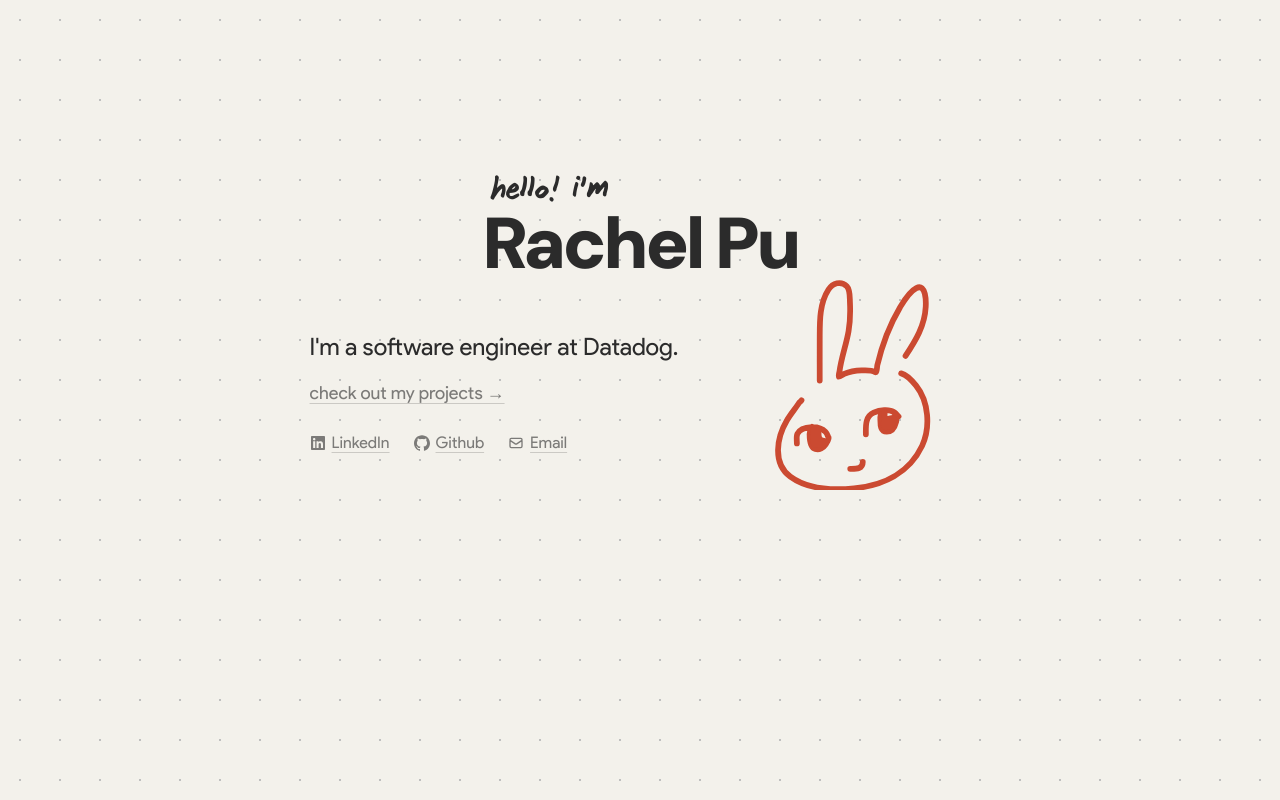
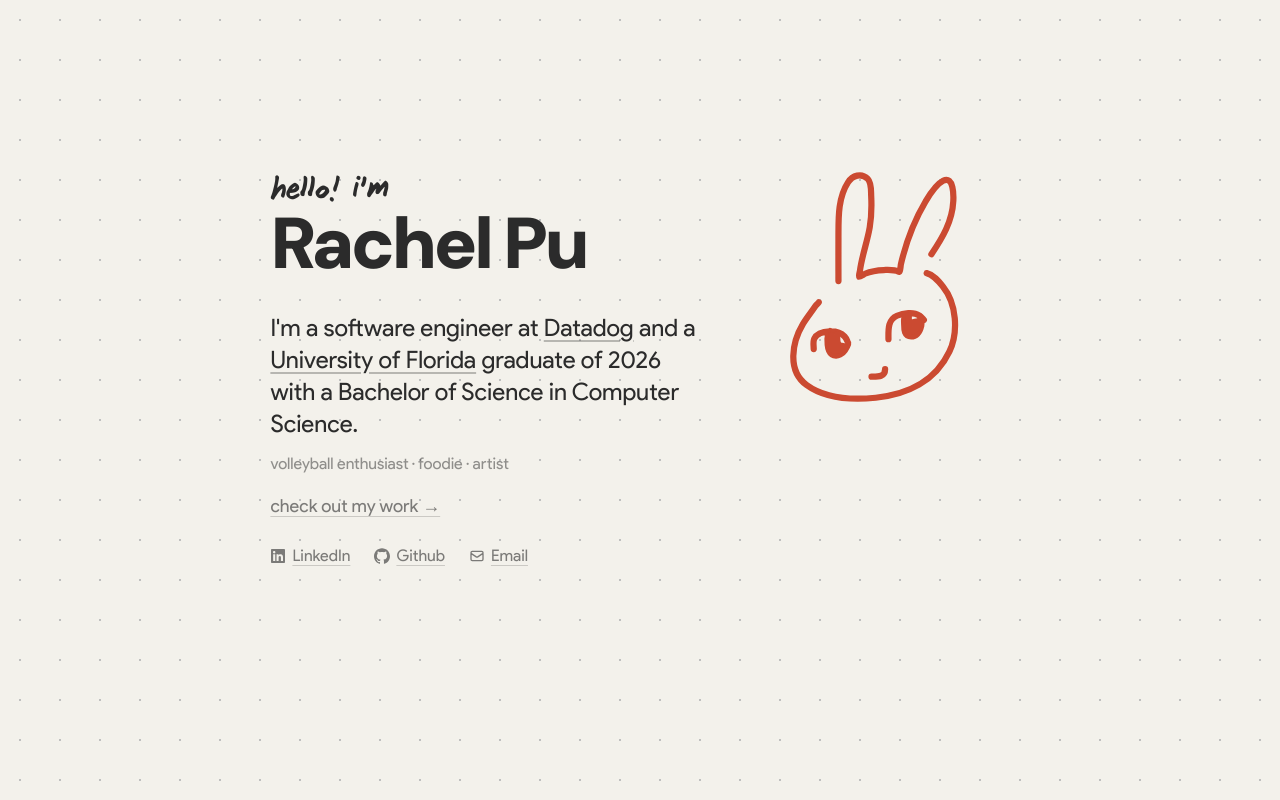
Before and after one commit to rachel-pu/rachel-pu, a Next.js app: page / in a window 1280 px wide. Built offline with nearby package versions, Linux system fonts and the light colour scheme.

Commit message:
adjusted experiences and landing page

```diff
--- a/src/app/page.tsx
+++ b/src/app/page.tsx
@@ -26,11 +26,11 @@ export default function Home() {
     };
 
   return (
-      <div className="min-h-screen flex flex-col">
-          <div className="flex flex-col p-6">
-              {/* header — always visible */}
-              <div className="flex flex-col mt-[12%] mr-auto ml-auto max-w-[60%]" style={{ userSelect: "none" }}>
-                  <motion.h1 className="text-3xl font-janitor text-[#2B2B2B] ml-2"
+    <div className="min-h-screen flex flex-col p-6">
+      <div className="mt-[12%] max-w-[90%] md:max-w-[60%] mx-auto w-full flex flex-row items-start justify-between gap-8" style={{ userSelect: "none" }}>
+        {/* left column: all text content */}
+        <div className="flex flex-col flex-1 min-w-0 mr-12">
+          <motion.h1 className="text-3xl font-janitor text-[#2B2B2B]"
                      initial={{ transform: "translateX(-100px)", opacity: 0 }}
                      animate={{ transform: "translateX(0px)", opacity: 1}}
                      transition={{ type: "spring" }}
@@ -42,11 +42,8 @@ export default function Home() {
             animate={{ transform: "translateY(0px)", opacity: 1}}
             transition={{delay: 0.5}}
             onClick={showProjects ? () => setShowProjects(false) : undefined}
-                  > Rachel Pu
-                  </motion.p>
-              </div>
+          >Rachel Pu</motion.p>
 
-              {/* swappable content */}
           <AnimatePresence mode="wait">
             {!showProjects ? (
               <motion.div
@@ -55,30 +52,34 @@ export default function Home() {
                 animate={{ opacity: 1, y: 0 }}
                 exit={{ opacity: 0, y: -20 }}
                 transition={{ duration: 0.3 }}
-                    className="flex flex-col flex-1"
               >
-                    <div className="items-center flex mb-20 mr-auto ml-auto flex-row max-w-[60%] justify-between" style={{ userSelect: "none" }}>
-                      <div className="flex flex-col max-w-[80%]">
-                        <motion.p className="text-2xl font-product-sans text-[#2B2B2B] mt-4 ml-2"
+                <motion.p className="text-2xl font-product-sans text-[#2B2B2B] mt-8"
                           initial={{ transform: "translateY(10px)", opacity: 0 }}
                           animate={{ transform: "translateY(0px)", opacity: 1}}
                           transition={{delay: 1}}
-                        >I&apos;m a software engineer at Datadog.</motion.p>
+                >{`I'm a software engineer at `}<a href="https://www.datadoghq.com/" target="_blank" rel="noopener noreferrer" className="underline underline-offset-4 decoration-[#2B2B2B]/30 hover:text-[#CB4A31] hover:decoration-[#CB4A31] transition-colors duration-200">Datadog</a>{` and a `}<a href="https://www.ufl.edu/" target="_blank" rel="noopener noreferrer" className="underline underline-offset-4 decoration-[#2B2B2B]/30 hover:text-[#CB4A31] hover:decoration-[#CB4A31] transition-colors duration-200">University of Florida</a>{` graduate of 2026 with a Bachelor of Science in Computer Science.`}</motion.p>
+
+                <motion.p className="text-base font-product-sans text-[#2B2B2B]/50 mt-3"
+                          initial={{ transform: "translateY(10px)", opacity: 0 }}
+                          animate={{ transform: "translateY(0px)", opacity: 1 }}
+                          transition={{delay: 1}}
+                >volleyball enthusiast · foodie · artist</motion.p>
+
                 <motion.div
                   initial={{ opacity: 0 }}
                   animate={{ opacity: 1 }}
                   transition={{delay: 1.3}}
-                                  className="ml-2 mt-4"
+                  className="mt-4"
                 >
                   <button
                     onClick={() => setShowProjects(true)}
                     className="font-product-sans text-lg text-[#2B2B2B]/60 hover:text-[#CB4A31] transition-colors duration-200 underline underline-offset-4 decoration-[#2B2B2B]/20 hover:decoration-[#CB4A31]"
                   >
-                            check out my projects &rarr;
+                    check out my work &rarr;
                   </button>
                 </motion.div>
 
-                        <motion.div className="flex flex-row gap-6 ml-2 mt-6"
+                <motion.div className="flex flex-row gap-6 mt-6"
                             initial={{ opacity: 0 }}
                             animate={{ opacity: 1 }}
                             transition={{ delay: 1.5 }}>
@@ -95,95 +96,6 @@ export default function Home() {
                     <HiOutlineMail /> Email
                   </a>
                 </motion.div>
-                      </div>
-
-                      <motion.svg
-                          className="max-w-[30%]"
-                          width="100%"
-                          height="100%"
-                          viewBox="0 0 600 620"
-                          initial="hidden"
-                          animate="visible"
-                      >
-                          <motion.path
-                              d="M132.133 297.31C132.133 257.918 131.905 218.52 132.133 179.129C132.424 128.832 129.601 72.3144 158.156 28.2404C170.27 9.54363 194.809 0.987818 212.113 18.6904C222.43 29.2438 220.781 51.9315 221.425 65.0076C222.843 93.8244 222.257 122.701 217.366 151.196C210.506 191.163 195.782 229.879 190.626 270.092C190.419 271.705 186.581 284.761 188.477 286.089C189.737 286.97 202.444 278.359 204.473 277.494C221.189 270.369 237.599 267.775 255.804 267.347C269.719 267.019 284.216 265.53 296.511 272.361C300.788 274.737 301.981 253.665 302.241 252.544C316.245 192.154 338.075 133.797 369.687 80.4069C381.019 61.2696 396.811 34.1964 417.556 23.8235C446.905 9.14914 446.111 64.9207 445.37 79.3325C442.49 135.363 415.554 179.447 385.683 224.253"
-                              stroke="#CB4A31"
-                              strokeWidth="17"
-                              fill="none"
-                              strokeLinecap ="round"
-                              variants={draw}
-                              custom={2}
-                          />
-                          <motion.path
-                              d="M372.791 275.822C391.737 280.559 405.401 297.871 416.96 312.232C454.375 358.718 459.933 436.459 434.627 490.099C396.515 570.884 318.733 607.151 233.839 615.681C169.713 622.124 99.5031 620.587 45.2283 580.943C-8.58368 541.637 5.75605 464.052 35.4396 414.296C45.6819 397.128 58.7277 381.513 69.8194 364.876C72.2897 361.17 76.6409 358.873 78.4143 355.326"
-                              stroke="#CB4A31"
-                              strokeWidth="17"
-                              fill="none"
-                              strokeLinecap ="round"
-                              variants={draw}
-                              custom={2}
-                            />
-                          <motion.path
-                              d = "M268.519 456.007C268.519 432.359 265.524 403.679 291.646 392.113C308.562 384.622 336.749 380.379 353.037 391.397C357.663 394.526 361.135 399.496 365.077 403.437"
-                                stroke="#CB4A31"
-                                strokeWidth="17"
-                                fill="none"
-                                strokeLinecap ="round"
-                                variants={draw}
-                                custom={0}
-                            />
-                          <motion.path
-                              d="M312.507 397C310.248 397.282 311.434 414.205 311.434 416.073C311.434 430.19 311.852 448.378 330.388 448.378C346.245 448.378 354.594 433.051 357.984 419.113C360.066 410.557 356.976 402.735 354.349 394.854"
-                              stroke="#CB4A31"
-                              strokeWidth="17"
-                              fill="none"
-                              strokeLinecap ="round"
-                              variants={draw}
-                              custom={1}
-                            />
-                          <motion.path
-                              d= "M64.6755 482.829C64.6755 474.509 62.3173 462.168 66.2251 454.458C74.0802 438.96 92.939 435.516 108.663 434.789C123.451 434.105 138.157 437.699 148.955 448.497C152.971 452.514 154.828 457.209 156.942 462.325C157.246 463.063 157.958 465.189 158.551 465.663C161.45 467.983 151.312 483.86 149.789 486.167C143.44 495.786 131.349 503.105 119.213 499.637C102.152 494.763 102.226 468.526 102.226 454.815C102.226 445.818 105.48 441.138 109.736 433.477"
-                              stroke="#CB4A31"
-                              strokeWidth="17"
-                              fill="none"
-                              strokeLinecap ="round"
-                              variants={draw}
-                              custom={1}
-                          />
-                          <motion.path
-                              d = "M324.051 391.513C324.051 400.762 321.563 410.168 333.926 410.168C342.998 410.168 351.385 400.872 350.325 415.715C349.624 425.532 340.172 435.405 330.147 435.405C323.476 435.405 318.418 426.065 321.429 420.043C325.177 412.548 336.121 415.056 336.121 423.396C336.121 428.142 334.768 432.309 329.537 428.822"
-                              stroke="#CB4A31"
-                              strokeWidth="17"
-                              fill="none"
-                              strokeLinecap ="round"
-                              variants={draw}
-                              custom={1}
-                          />
-
-                          <motion.path
-                              d = "M129.828 441.989C127.653 442.261 128.731 451.216 128.731 453.206C128.731 460.544 129.196 470.397 137.266 473.567C139.508 474.448 150.516 474.371 150.677 477.103C150.845 479.965 145.424 483.638 142.996 484.784C121.162 495.094 112.667 461.809 112.272 446.379C112.113 440.19 112.912 447.989 113.125 450.036C113.909 457.583 113.369 465.385 113.369 472.958C113.369 479.078 112.484 484.855 118.855 486.979"
-                              stroke="#CB4A31"
-                              strokeWidth="17"
-                              fill="none"
-                              strokeLinecap ="round"
-                              variants={draw}
-                              custom={1}
-
-                          />
-                          <motion.path
-                              d = "M222.328 558.129C239.12 558.129 259.369 559.456 259.369 537.757"
-                              stroke="#CB4A31"
-                              strokeWidth="17"
-                              fill="none"
-                              strokeLinecap ="round"
-                              variants={draw}
-                              custom={1}
-                          />
-
-
-                      </motion.svg>
-                    </div>
-
               </motion.div>
             ) : (
               <motion.div
@@ -198,6 +110,48 @@ export default function Home() {
             )}
           </AnimatePresence>
         </div>
+
+        {/* bunny on the right */}
+        <motion.svg
+          className={`w-[220px] flex-shrink-0 hidden lg:block transition-opacity duration-300 ${showProjects ? "opacity-0 pointer-events-none" : "opacity-100"}`}
+          viewBox="0 0 600 650"
+          initial="hidden"
+          animate="visible"
+        >
+          <motion.path
+            d="M132.133 297.31C132.133 257.918 131.905 218.52 132.133 179.129C132.424 128.832 129.601 72.3144 158.156 28.2404C170.27 9.54363 194.809 0.987818 212.113 18.6904C222.43 29.2438 220.781 51.9315 221.425 65.0076C222.843 93.8244 222.257 122.701 217.366 151.196C210.506 191.163 195.782 229.879 190.626 270.092C190.419 271.705 186.581 284.761 188.477 286.089C189.737 286.97 202.444 278.359 204.473 277.494C221.189 270.369 237.599 267.775 255.804 267.347C269.719 267.019 284.216 265.53 296.511 272.361C300.788 274.737 301.981 253.665 302.241 252.544C316.245 192.154 338.075 133.797 369.687 80.4069C381.019 61.2696 396.811 34.1964 417.556 23.8235C446.905 9.14914 446.111 64.9207 445.37 79.3325C442.49 135.363 415.554 179.447 385.683 224.253"
+            stroke="#CB4A31" strokeWidth="17" fill="none" strokeLinecap="round" variants={draw} custom={2}
+          />
+          <motion.path
+            d="M372.791 275.822C391.737 280.559 405.401 297.871 416.96 312.232C454.375 358.718 459.933 436.459 434.627 490.099C396.515 570.884 318.733 607.151 233.839 615.681C169.713 622.124 99.5031 620.587 45.2283 580.943C-8.58368 541.637 5.75605 464.052 35.4396 414.296C45.6819 397.128 58.7277 381.513 69.8194 364.876C72.2897 361.17 76.6409 358.873 78.4143 355.326"
+            stroke="#CB4A31" strokeWidth="17" fill="none" strokeLinecap="round" variants={draw} custom={2}
+          />
+          <motion.path
+            d="M268.519 456.007C268.519 432.359 265.524 403.679 291.646 392.113C308.562 384.622 336.749 380.379 353.037 391.397C357.663 394.526 361.135 399.496 365.077 403.437"
+            stroke="#CB4A31" strokeWidth="17" fill="none" strokeLinecap="round" variants={draw} custom={0}
+          />
+          <motion.path
+            d="M312.507 397C310.248 397.282 311.434 414.205 311.434 416.073C311.434 430.19 311.852 448.378 330.388 448.378C346.245 448.378 354.594 433.051 357.984 419.113C360.066 410.557 356.976 402.735 354.349 394.854"
+            stroke="#CB4A31" strokeWidth="17" fill="none" strokeLinecap="round" variants={draw} custom={1}
+          />
+          <motion.path
+            d="M64.6755 482.829C64.6755 474.509 62.3173 462.168 66.2251 454.458C74.0802 438.96 92.939 435.516 108.663 434.789C123.451 434.105 138.157 437.699 148.955 448.497C152.971 452.514 154.828 457.209 156.942 462.325C157.246 463.063 157.958 465.189 158.551 465.663C161.45 467.983 151.312 483.86 149.789 486.167C143.44 495.786 131.349 503.105 119.213 499.637C102.152 494.763 102.226 468.526 102.226 454.815C102.226 445.818 105.48 441.138 109.736 433.477"
+            stroke="#CB4A31" strokeWidth="17" fill="none" strokeLinecap="round" variants={draw} custom={1}
+          />
+          <motion.path
+            d="M324.051 391.513C324.051 400.762 321.563 410.168 333.926 410.168C342.998 410.168 351.385 400.872 350.325 415.715C349.624 425.532 340.172 435.405 330.147 435.405C323.476 435.405 318.418 426.065 321.429 420.043C325.177 412.548 336.121 415.056 336.121 423.396C336.121 428.142 334.768 432.309 329.537 428.822"
+            stroke="#CB4A31" strokeWidth="17" fill="none" strokeLinecap="round" variants={draw} custom={1}
+          />
+          <motion.path
+            d="M129.828 441.989C127.653 442.261 128.731 451.216 128.731 453.206C128.731 460.544 129.196 470.397 137.266 473.567C139.508 474.448 150.516 474.371 150.677 477.103C150.845 479.965 145.424 483.638 142.996 484.784C121.162 495.094 112.667 461.809 112.272 446.379C112.113 440.19 112.912 447.989 113.125 450.036C113.909 457.583 113.369 465.385 113.369 472.958C113.369 479.078 112.484 484.855 118.855 486.979"
+            stroke="#CB4A31" strokeWidth="17" fill="none" strokeLinecap="round" variants={draw} custom={1}
+          />
+          <motion.path
+            d="M222.328 558.129C239.12 558.129 259.369 559.456 259.369 537.757"
+            stroke="#CB4A31" strokeWidth="17" fill="none" strokeLinecap="round" variants={draw} custom={1}
+          />
+        </motion.svg>
+      </div>
     </div>
   );
 }
```
Also changed, not shown: src/components/Experience.tsx (+6 -10 lines), src/data/experience.ts (+7 -9 lines). Lines whose indentation alone changed are shown as unchanged.
